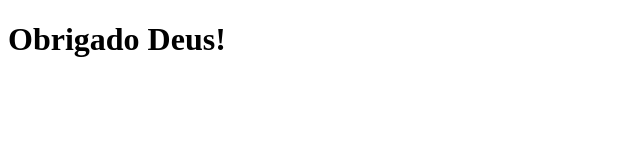
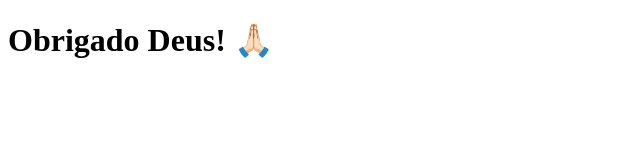
Before and after one commit to jvzaniolo/clone-tabnews, a Next.js app: page / in a window 1280 px wide. Shown: the top 160 px of the page, without its empty margins (0-640 px from the left). Built offline with nearby package versions, Linux system fonts and the light colour scheme.

Commit message:
update text

```diff
--- a/pages/index.js
+++ b/pages/index.js
@@ -1,5 +1,5 @@
 function Home() {
-	return <h1>Obrigado Deus!</h1>
+	return <h1>Obrigado Deus! 🙏🏻</h1>
 }
 
 export default Home
```
